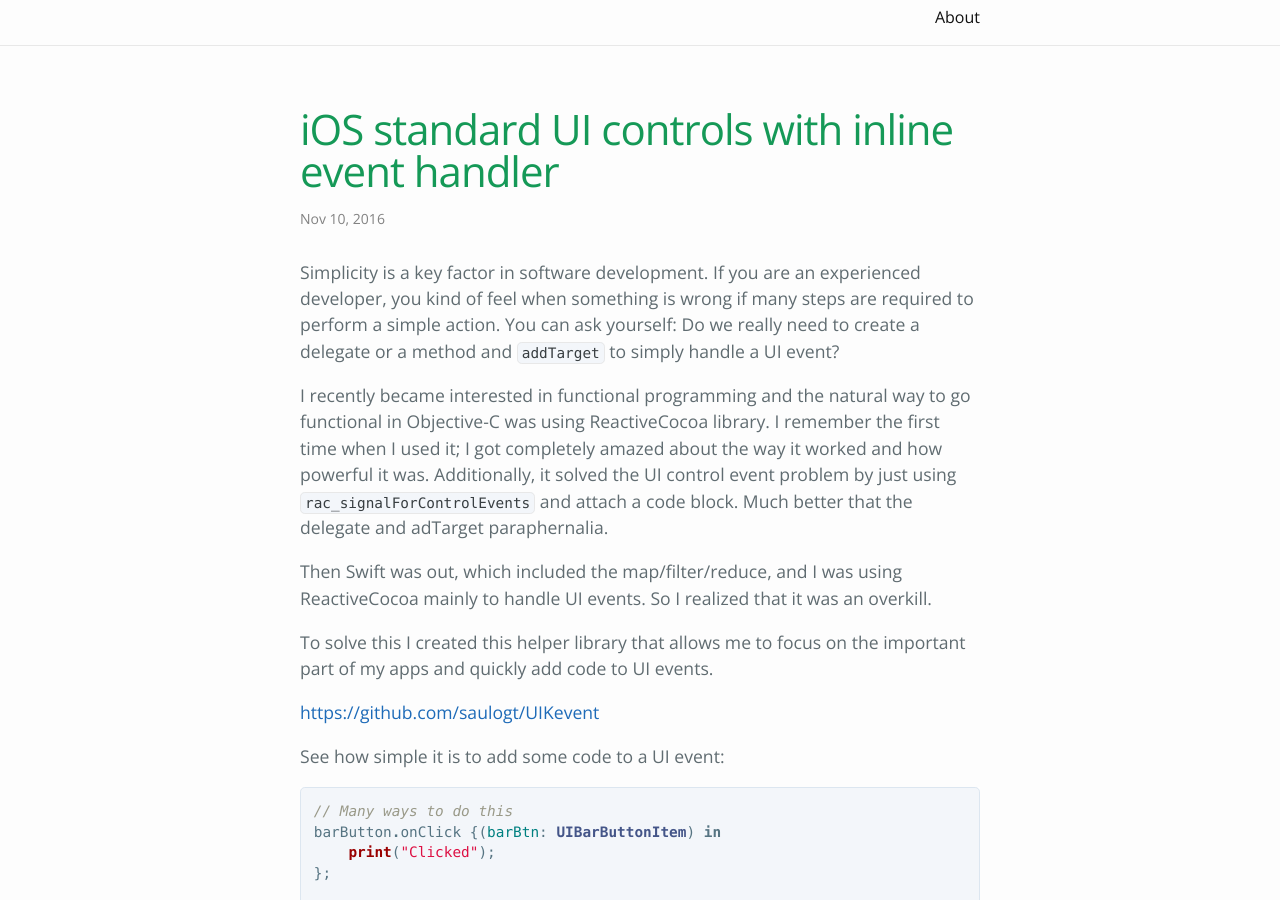
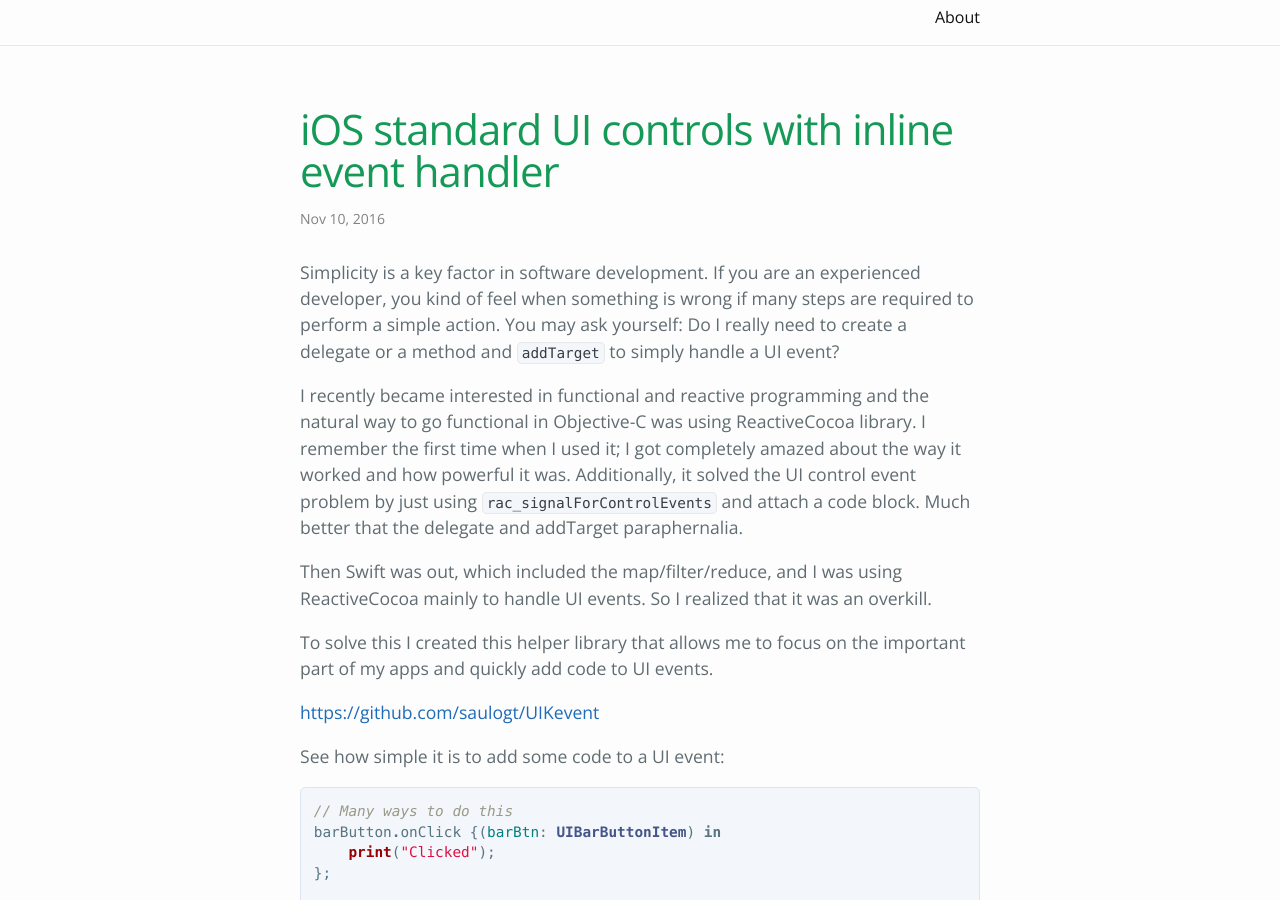
Before and after one commit to saulogt/saulogt.github.io, a Jekyll site: the page built from _posts/2016-11-10-ios-controls-with-inline-closure-event-handlers.markdown, in a window 1280 px wide and 900 px high, scrolled down 318 px. Built offline with Jekyll 4.4.1, drawn with Linux system fonts in a browser that asks for light colours; comment, search, counter and statistics services are not loaded.

Commit message:
Created :_posts/2016-11-10-ios-controls-with-inline-closure-event-handlers.markdown

```diff
--- a/_posts/2016-11-10-ios-controls-with-inline-closure-event-handlers.markdown
+++ b/_posts/2016-11-10-ios-controls-with-inline-closure-event-handlers.markdown
@@ -11,9 +11,9 @@ published: true
 
 
 Simplicity is a key factor in software development. If you are an experienced developer, you kind of feel when something is wrong if many steps are required to perform a simple action.
-You can ask yourself: Do we really need to create a delegate or a method and `addTarget` to simply handle a UI event?
+You may ask yourself: Do I really need to create a delegate or a method and `addTarget` to simply handle a UI event?
 
-I recently became interested in functional programming and the natural way to go functional in Objective-C was using ReactiveCocoa library. I remember the first time when I used it; I got completely amazed about the way it worked and how powerful it was. Additionally, it solved the UI control event problem by just using `rac_signalForControlEvents` and attach a code block. Much better that the delegate and adTarget paraphernalia.
+I recently became interested in functional and reactive programming and the natural way to go functional in Objective-C was using ReactiveCocoa library. I remember the first time when I used it; I got completely amazed about the way it worked and how powerful it was. Additionally, it solved the UI control event problem by just using `rac_signalForControlEvents` and attach a code block. Much better that the delegate and addTarget paraphernalia.
 
 Then Swift was out, which included the map/filter/reduce, and I was using ReactiveCocoa mainly to handle UI events. So I realized that it was an overkill.
 
```
